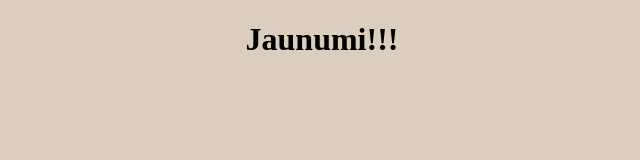
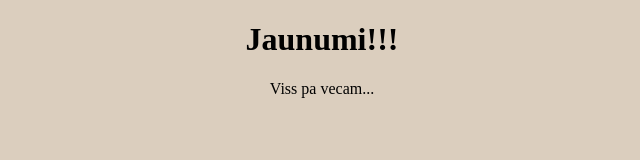
Before and after one commit to TomTeraud/tomteraud.github.io, a plain HTML site: page jaunumi.html in a window 1280 px wide. Shown: the whole page, without its empty margins (318-958 px from the left). Drawn offline with Linux system fonts and the light colour scheme.

Commit message:
jaunumi.html viss pa vecam

```diff
--- a/jaunumi.html
+++ b/jaunumi.html
@@ -11,5 +11,7 @@
 <body>
     <h1> Jaunumi!!!</h1>
 
+    Viss pa vecam...
+
 </body>
 </html>
```
